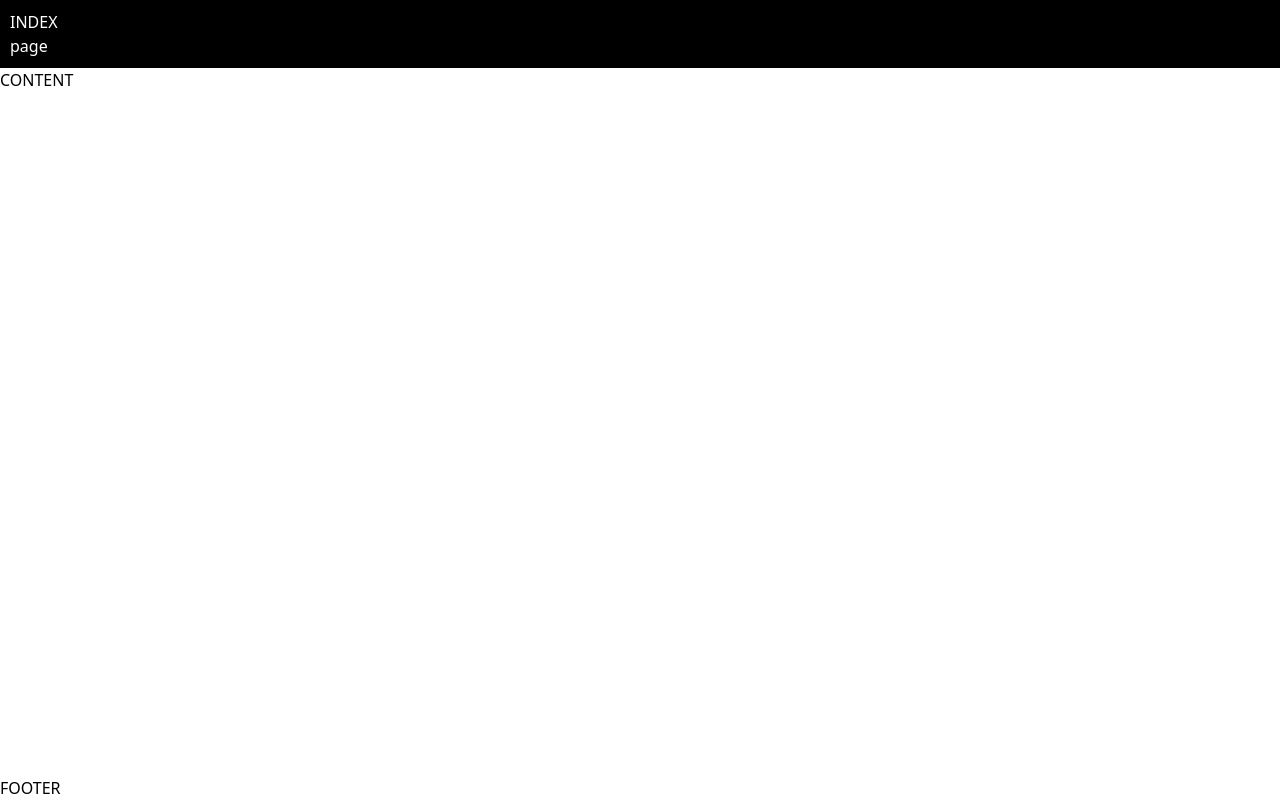
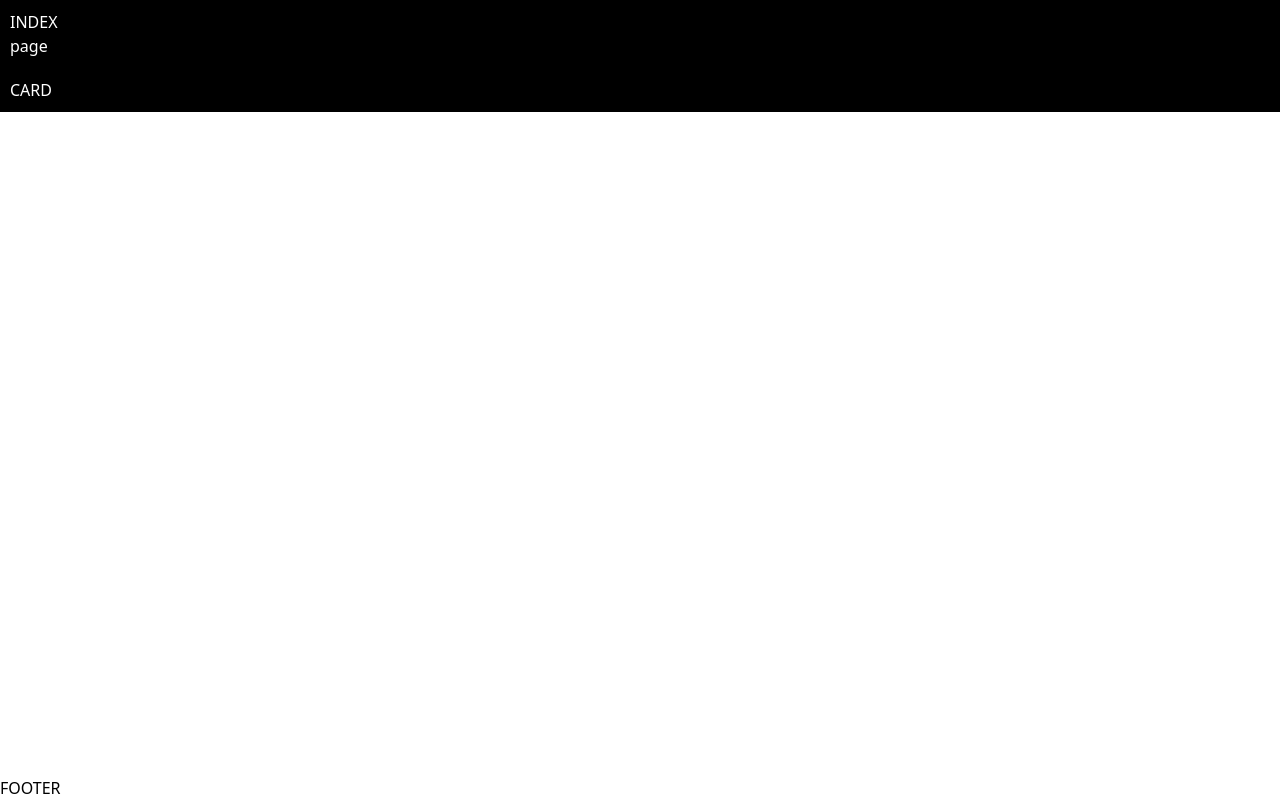
Before and after one commit to ysv-a/ggggtwest, a website built with Vite: page index.html in a window 1280 px wide. Built offline with nearby package versions, Linux system fonts and the light colour scheme.

Commit message:
add card

```diff
--- a/index.html
+++ b/index.html
@@ -14,7 +14,9 @@
       </header>
 
       <div class="page__content">
-        <h2>CONTENT</h2>
+        <div class="card">
+          <h2>CARD</h2>
+        </div>
       </div>
 
       <div class="page__footer footer">
--- a/src/index.css
+++ b/src/index.css
@@ -1,3 +1,4 @@
 @import './styles/normalize.css';
 @import './styles/components/header.css';
 @import './styles/components/page.css';
+@import './styles/components/card.css';
--- /dev/null
+++ b/src/styles/components/card.css
@@ -0,0 +1,5 @@
+.card {
+  background-color: #000;
+  padding: 10px;
+  color: #fff;
+}
```
